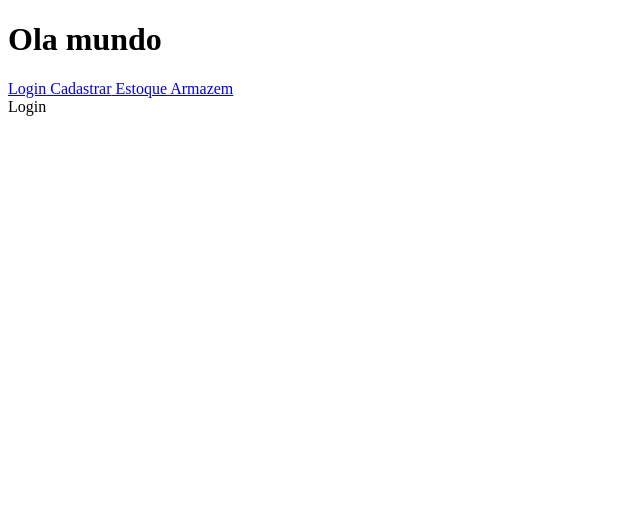
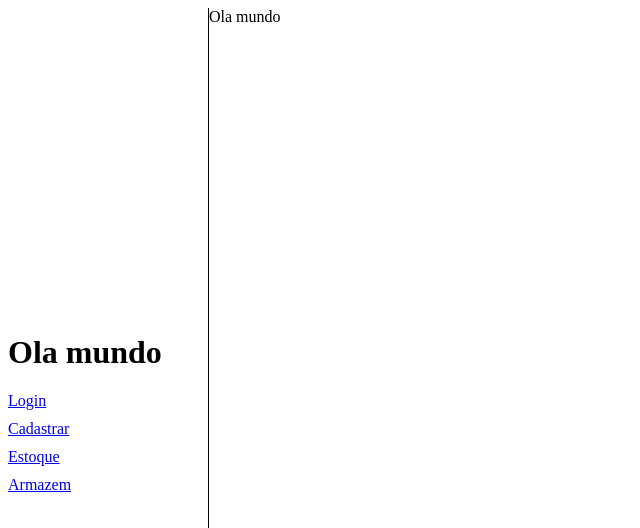
Before and after one commit to lucas-neuhaus/projeto-final, a React (Vite) app: page /login in a window 1280 px wide. Shown: the top 528 px of the page, without its empty margins (0-640 px from the left). Built offline with nearby package versions, Linux system fonts and the light colour scheme.

Commit message:
Criado o elemento Pai=Home e os elementos filhos nas Rotas

```diff
--- a/src/App.jsx
+++ b/src/App.jsx
@@ -5,27 +5,22 @@ import Cadastrar from "./pages/Cadastrar";
 import Estoque from "./pages/Estoque";
 import Armazem from "./pages/Armazem";
 
-import Home from "./components/Home"
-
-
+import Home from "./pages/Home/Home";
 
 const App = () => {
   return (
-
     <>
-    <Home />
-    <BrowserRouter>
-      <Routes>
-
-        <Route path="/Login" element={<Login />}></Route>
-        <Route path="/Cadastrar" element={<Cadastrar />}></Route>
-        <Route path="/Estoque" element={<Estoque />}></Route>
-        <Route path="/Armazem" element={<Armazem />}></Route>
-
-      </Routes>
-    </BrowserRouter>
+      <BrowserRouter>
+        <Routes>
+          <Route path="/" element={<Home />}>
+            <Route path="login" element={<Login />}></Route>
+            <Route path="cadastrar" element={<Cadastrar />}></Route>
+            <Route path="estoque" element={<Estoque />}></Route>
+            <Route path="armazem" element={<Armazem />}></Route>
+          </Route>
+        </Routes>
+      </BrowserRouter>
     </>
-
   );
 };
 
--- a/src/components/Home.jsx
+++ /dev/null
@@ -1,19 +0,0 @@
-import React from 'react'
-
-
-export default function home() {
-  return (
-
-   <div className='Home'>
-    <h1>Ola mundo</h1>
-
-      <a href="/Login"> Login</a>
-      <a href="/Cadastrar"> Cadastrar</a>
-      <a href="/Estoque"> Estoque</a>
-      <a href="/Armazem"> Armazem</a>
-
-
-   </div>
-
-  )
-}
--- /dev/null
+++ b/src/pages/Home/Home.jsx
@@ -0,0 +1,25 @@
+import React from 'react'
+import { Outlet, Link } from 'react-router-dom';
+
+import "./home.css";
+
+
+export default function Home() {
+  return (
+   <div className='Home-container'>
+   <div className='Home'>
+
+    <h1>Ola mundo</h1>
+
+      <Link to="/Login"> Login</Link>
+      <Link to="/Cadastrar"> Cadastrar</Link>
+      <Link to="/Estoque"> Estoque</Link>
+      <Link to="/Armazem"> Armazem</Link>
+
+
+   </div>
+   <div className='Home-content'><Outlet></Outlet></div>
+   </div>
+
+  )
+}
--- /dev/null
+++ b/src/pages/Home/home.css
@@ -0,0 +1,23 @@
+.Home {
+    display: flex;
+    flex-direction: column;
+    align-items: flex-start;
+    justify-content: center;
+    height: 100vh; /* Define a altura do componente como 100% da altura da tela */
+    border-right: 1px solid black;
+    width: 100%;
+    max-width: 200px;
+  }
+
+  .Home a {
+    display: block; /* Para que os links ocupem a largura total disponível */
+    margin-bottom: 10px; /* Define o espaçamento entre os links */
+  }
+
+  .Home-container {
+    display: flex;
+  }
+
+  .Home-content {
+    flex: 1;
+  }
--- a/src/pages/Login/index.jsx
+++ b/src/pages/Login/index.jsx
@@ -2,6 +2,7 @@ import React from 'react'
 
 export default function Login() {
   return (
-    <div>Login</div>
+    <div>Ola mundo</div>
+
   )
 }
```
Also changed, not shown: src/components/Botao/botao.css (added, +13 -0 lines), src/components/Botao/index.jsx (added, +18 -0 lines), src/components/input/index.jsx (added, +16 -0 lines), src/components/input/input.css (added, +24 -0 lines).
